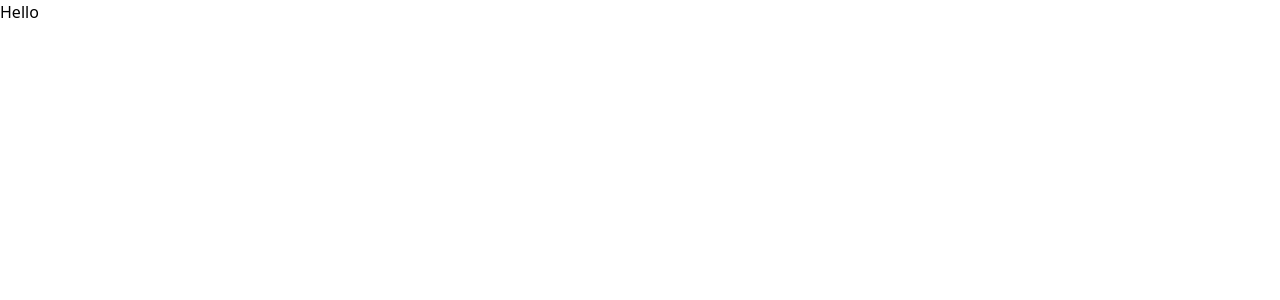
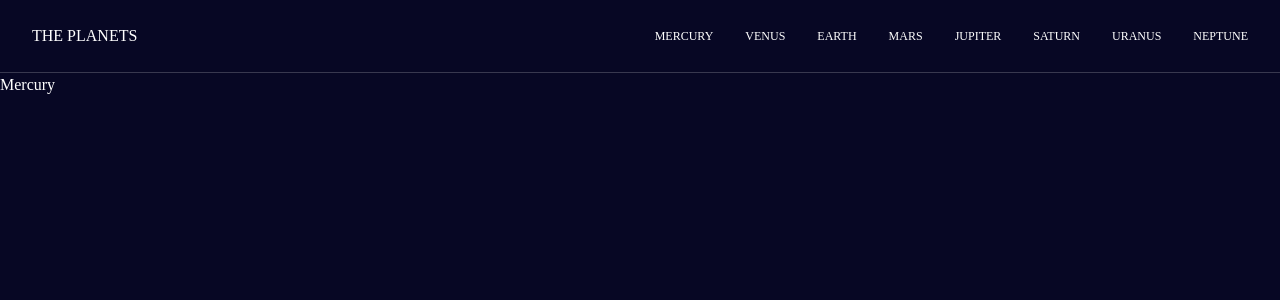
Before and after one commit to mattbegnoche/planets-react-tailwindcss, a React (Vite) app: page / in a window 1280 px wide. Shown: the top 300 px of the page. Built offline with nearby package versions, Linux system fonts and the light colour scheme.

Commit message:
Created Navbar and Planets

```diff
--- a/src/App.jsx
+++ b/src/App.jsx
@@ -1,8 +1,16 @@
+import { useState } from "react";
+import Navbar from "./Navbar";
+import Planets from "./Planets";
+import data from "./data";
+
 function App() {
+  const planetData = data;
+  const [planet, setPlanet] = useState("");
   return (
-    <>
-      <div>Hello</div>
-    </>
+    <div className="bg-planetGray-900 min-h-screen text-white">
+      <Navbar planetData={planetData} />
+      <Planets planetData={planetData} />
+    </div>
   );
 }
 
--- /dev/null
+++ b/src/Navbar.jsx
@@ -0,0 +1,14 @@
+/* eslint-disable react/prop-types */
+import Navlink from "./Navlink";
+export default function Navbar({ planetData }) {
+  return (
+    <nav className="flex flex-row justify-between items-center px-8 py-6 border-b border-planetGray-700">
+      <span className="uppercase">The Planets</span>
+      <ul className="flex flex-row gap-8">
+        {planetData.map((planet) => (
+          <Navlink key={planet.name} name={planet.name} />
+        ))}
+      </ul>
+    </nav>
+  );
+}
--- /dev/null
+++ b/src/Navlink.jsx
@@ -0,0 +1,10 @@
+/* eslint-disable react/prop-types */
+import PropTypes from "prop-types";
+
+export default function Navlink({ name }) {
+  return <li className="uppercase text-xs">{name}</li>;
+}
+
+Navlink.PropTypes = {
+  name: PropTypes.string.isRequired,
+};
--- /dev/null
+++ b/src/Planet.jsx
@@ -0,0 +1,4 @@
+/* eslint-disable react/prop-types */
+export default function Planet({ planetData }) {
+  return <div>{planetData[0].name}</div>;
+}
--- /dev/null
+++ b/src/Planets.jsx
@@ -0,0 +1,10 @@
+/* eslint-disable react/prop-types */
+import Planet from "./Planet";
+
+export default function Planets({ planetData }) {
+  return (
+    <div className="container mx-auto">
+      <Planet planetData={planetData} />
+    </div>
+  );
+}
--- a/tailwind.config.js
+++ b/tailwind.config.js
@@ -2,7 +2,28 @@
 export default {
   content: ["./index.html", "./src/**/*.{js,ts,jsx,tsx}"],
   theme: {
-    extend: {},
+    extend: {
+      colors: {
+        white: "#fff",
+        merucry: "#419EBB",
+        venus: "#EDA249",
+        earth: "#6D2ED5",
+        mars: "#D14C32",
+        jupiter: "#D83A34",
+        saturn: "#CD5120",
+        uranus: "#1EC1A2",
+        neptune: "#2D68F0",
+        planetGray: {
+          300: "#838391",
+          700: "#38384F",
+          900: "#070724",
+        },
+      },
+      fontFamily: {
+        mono: ["var(--font-antonio)"],
+        sans: ["var(--font-spartan)"],
+      },
+    },
   },
   plugins: [],
 };
```
